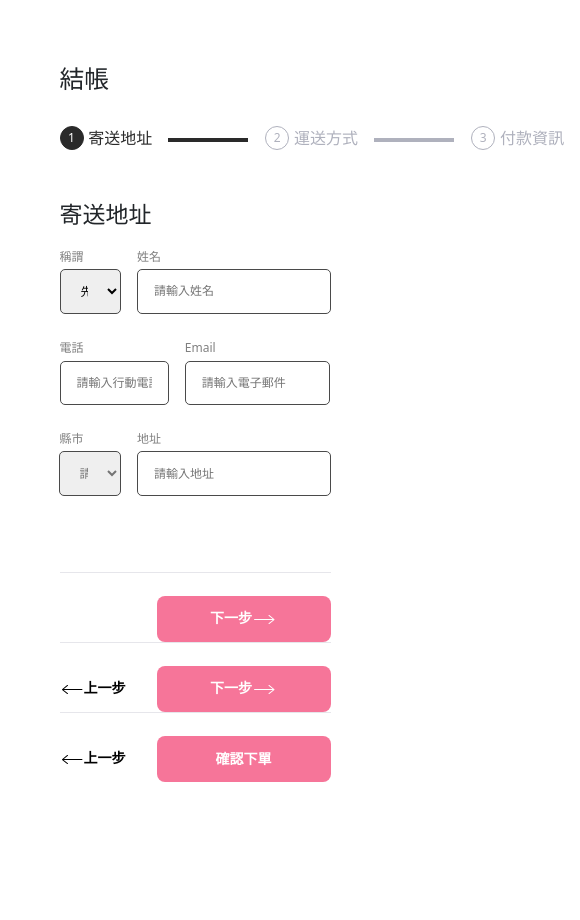
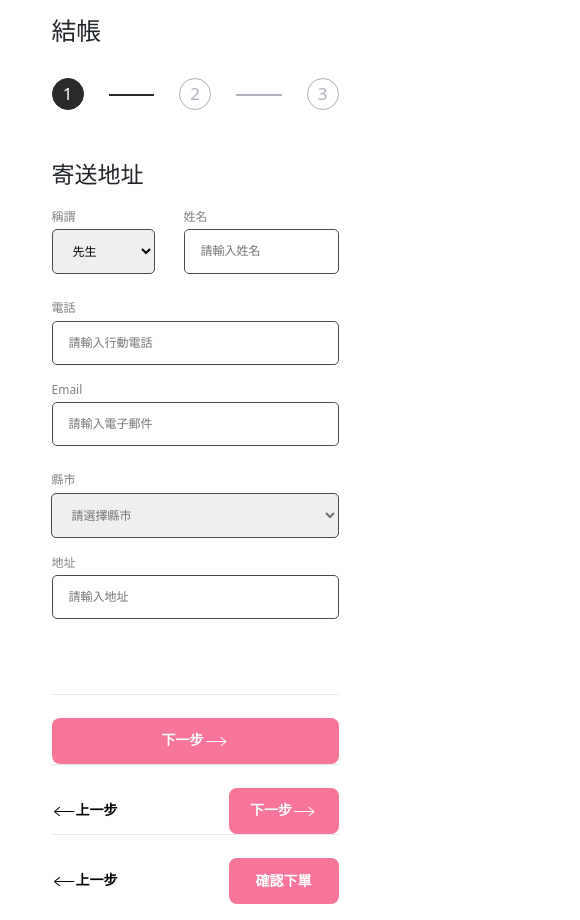
Before and after one commit to phoenix850508/ALPHA-shop, a React (Create React App) app: page / in a window 390 px wide. Shown: the whole page, 580 px wide, since content can reach past the window. Before the commit the page ends 844 px from the top, so only its background shows below. Built offline with nearby package versions, Linux system fonts and the light colour scheme.

Commit message:
feat: RWD mobile

```diff
--- a/src/App.js
+++ b/src/App.js
@@ -9,7 +9,7 @@ import "./App.css";
 const Description = styled.div`
   .main-container {
     margin: 0 auto;
-    padding: 1rem 2.5rem;
+    padding: 1rem 2rem;
     width: 90%;
   }
 
--- a/src/components/step/ProgressControl.js
+++ b/src/components/step/ProgressControl.js
@@ -4,7 +4,7 @@ import styles from "../styles/ProgressControl.module.css";
 
 export function ControlNext() {
   return (
-    <button className={styles.btnNext}>
+    <button className={`${styles.btnNext}`}>
       下一步
       <img
         className={`cursor-point ${styles.arrow}`}
--- a/src/components/step/Step1.js
+++ b/src/components/step/Step1.js
@@ -5,7 +5,9 @@ export default function Step1() {
     <form className={`col col-12 ${styles.form}`} data-phase="address">
       <h3 className="form-title">寄送地址</h3>
       <section className={`form-body col col-12 ${styles.formBody}`}>
-        <div className={styles.inputGroupContainer}>
+        <div
+          className={`${styles.inputGroupContainer} ${styles.inputGroupContainerInline}`}
+        >
           <div className={`${styles.inputGroup}`}>
             <div className="input-label">稱謂</div>
             <div className="select-container">
--- a/src/components/step/StepProgress.js
+++ b/src/components/step/StepProgress.js
@@ -1,12 +1,8 @@
 import pgComplete from "../../icons/pg-complete.svg";
 import styled from "styled-components";
 const StyleComponent = styled.div`
-  .register-title {
-    margin: 3rem 0 1.5rem 0;
-  }
-
   .progress-container {
-    width: 40%;
+    width: 100%;
     position: relative;
     margin: 2rem 0;
     display: flex;
@@ -14,23 +10,14 @@ const StyleComponent = styled.div`
     flex-wrap: nowrap;
   }
 
-  .progress-group {
-    display: flex;
-    flex-wrap: nowrap;
-    align-items: center;
-    gap: 0.3rem;
-    font-size: 1.2rem;
-  }
-
   .progress-bar {
-    margin-right: 17px;
-    min-width: 80px;
-    flex-grow: 1;
-    max-width: 60px;
+    margin-left: 25px;
+    margin-right: 25px;
+    flex: 1;
     height: 1px;
-    border-width: 2px;
+    border-width: 1px;
     border-style: solid;
-    margin-top: 12px;
+    margin-top: 16px;
     color: #2a2a2a;
   }
 
@@ -38,18 +25,17 @@ const StyleComponent = styled.div`
     color: #afb1bd;
   }
 
-  .progress-icon,
-  .progressGroup {
-    font-size: 1.2rem;
+  .progress-label {
+    display: none;
   }
 
   .text {
     display: flex;
     justify-content: center;
     align-items: center;
-    width: 24px;
-    height: 24px;
-    font-size: 12px;
+    width: 32px;
+    height: 32px;
+    font-size: 17px;
     text-align: center;
     border: solid #2a2a2a 0.1rem;
     border-radius: 50%;
@@ -68,7 +54,44 @@ const StyleComponent = styled.div`
     display: none;
   }
 
+  @media screen and (min-width: 600px) {
+    .register-title {
+      margin: 3rem 0 1.5rem 0;
+    }
+
+    .progress-container {
+      width: 40%;
+    }
+
+    .progress-group {
+      display: flex;
+      flex-wrap: nowrap;
+      align-items: center;
+      gap: 0.3rem;
+      font-size: 1.2rem;
+    }
+
+    .progress-bar {
+      margin: 0 24px 0 0;
+      flex: 1;
+      min-width: 80px;
+      border-width: 2px;
+      margin-top: 12px;
+    }
+
+    .progress-icon,
+    .progressGroup {
+      font-size: 1.2rem;
+    }
+
+    .text {
+      width: 24px;
+      height: 24px;
+      font-size: 12px;
+    }
+
     .progress-label {
+      display: inline;
       color: #2a2a2a;
       font-size: 16px;
       font-weight: 400;
@@ -78,6 +101,7 @@ const StyleComponent = styled.div`
     .label2,
     .label3 {
       color: #afb1bd;
+    }
   }
 `;
 
--- a/src/components/styles/ProgressControl.module.css
+++ b/src/components/styles/ProgressControl.module.css
@@ -31,10 +31,20 @@
   line-height: 20px;
   font-weight: 900;
   color: #FFFFFF;
-  width: 174px;
+  width: 110px;
   height: 46px;
   font-size: 14px;
   border-radius: 8px;
   border-width: 0px;
   padding: 0px;
 }
+
+.btnNext:nth-child(1) {
+  width: 100%;
+}
+
+@media screen and (min-width: 600px) {
+  .btnNext:nth-child(1), .btnNext{
+      width: 174px;
+    }
+}
--- a/src/components/styles/Step1.module.css
+++ b/src/components/styles/Step1.module.css
@@ -1,14 +1,13 @@
 .inputGroupContainer {
   width: 100%;
   display: grid;
-  grid-template-columns: .7fr 2.2fr;
   gap: 1rem;
   margin-bottom: 1.6rem;
 }
 
-.inputGroupContainerResize {
-  composes: inputGroupContainer;
-  grid-template-columns: 1.5fr 2fr;
+.inputGroupContainerInline {
+  grid-template-columns: 1fr 1.5fr;
+  gap: 1.8rem;
 }
 
 .inputGroup{
@@ -29,3 +28,17 @@
 .input:invalid{
   color: #747474;
 }
+
+@media screen and (min-width: 600px) {
+  .inputGroupContainer, .inputGroupContainerInline {
+      width: 100%;
+      display: grid;
+      gap: 1rem;
+      grid-template-columns: .7fr 2.2fr;
+    }
+
+    .inputGroupContainerResize {
+      composes: inputGroupContainer;
+      grid-template-columns: 1.5fr 2fr;
+    }
+}
--- a/src/components/styles/Step2.module.css
+++ b/src/components/styles/Step2.module.css
@@ -21,8 +21,8 @@
 }
 
 .input {
-  width: 24px;
-  height: 20px;
+  width: 0.781rem;
+  height: 0.563rem;
   align-self: center;
   border: 1px solid #2A2A2A;
   border-radius: 50%;
@@ -30,7 +30,7 @@
 }
 
 .input:checked {
-  box-shadow: inset 0 0 0 4px #2A2A2A;
+  box-shadow: inset 0 0 0 2px #2A2A2A;
 }
 
 .radioInfo {
@@ -58,3 +58,20 @@
 .input:checked ~.radioboxBorder {
   border-color: black;
 }
+
+@media screen and (min-width: 350px) {
+  .input {
+      width: 15px;
+      height: 12px;
+    }
+}
+
+@media screen and (min-width: 600px) {
+  .input {
+      width: 24px;
+      height: 20px;
+}
+.input:checked {
+  box-shadow: inset 0 0 0 4px #2A2A2A;
+}
+}
```
Lines whose indentation alone changed are shown as unchanged.
